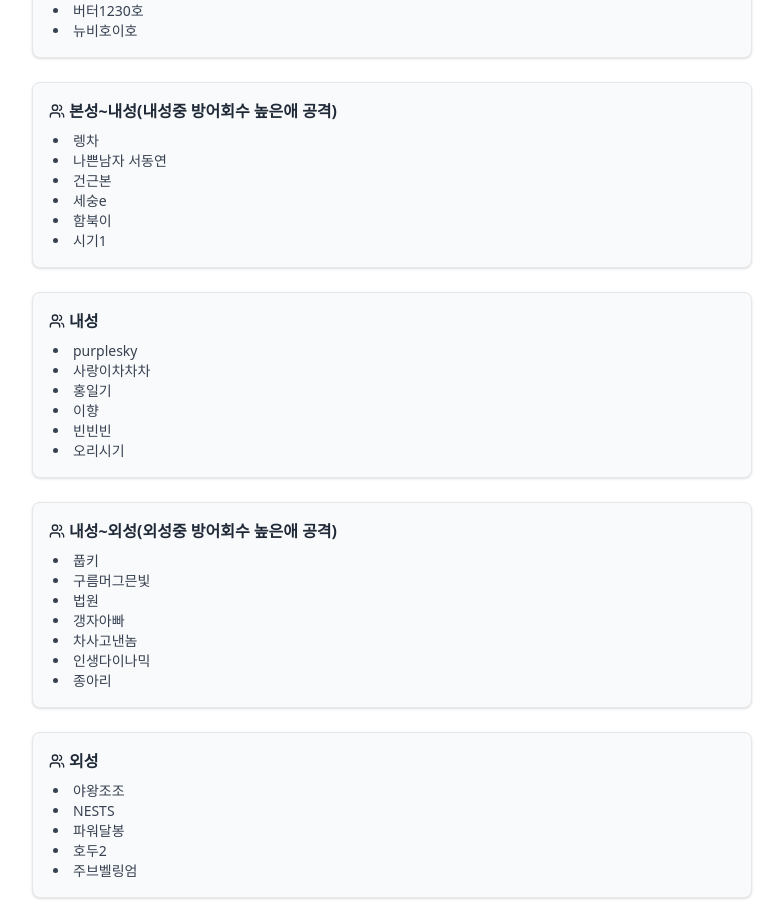
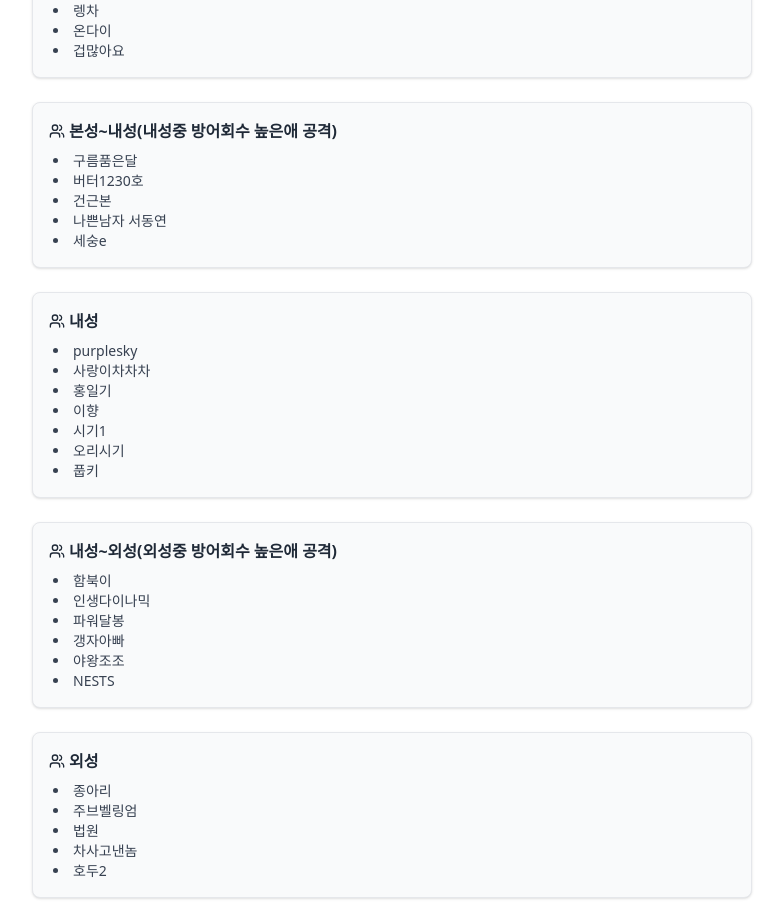
Before and after one commit to ogeongeun/snr-guide, a React (Create React App) app: page /guild-offense/setup in a window 1280 px wide. Shown: the part 180-1102 px from the top of the page, without its empty margins (248-1031 px from the left). Built offline with nearby package versions, Linux system fonts and the light colour scheme.

Commit message:
작업 내용

```diff
--- a/src/pages/GuildOffenseSetupPage.jsx
+++ b/src/pages/GuildOffenseSetupPage.jsx
@@ -3,11 +3,11 @@ import { Users } from 'lucide-react';
 
 const GuildOffenseSetupPage = () => {
   const userGroups = {
-    '본성': ['아도어','겁많아요','하이퍼울트라캡짱','버터1230호','뉴비호이호'],
-    '본성~내성(내성중 방어회수 높은애 공격)': ['렝차','나쁜남자 서동연','건근본','세숭e','함북이',"시기1"],
-    '내성': [ 'purplesky','사랑이차차차','홍일기','이향','빈빈빈','오리시기'],
-     '내성~외성(외성중 방어회수 높은애 공격)': ['풉키','구름머그믄빛','법원','갱자아빠','차사고낸놈','인생다이나믹','종아리'],
-    '외성': ['야왕조조','NESTS','파워달봉','호두2','주브벨링엄'],
+    '본성': ['아도어','뉴비호이호','빈빈빈','렝차','온다이','겁많아요'],
+    '본성~내성(내성중 방어회수 높은애 공격)': ['구름품은달','버터1230호','건근본','나쁜남자 서동연','세숭e'],
+    '내성': [ 'purplesky','사랑이차차차','홍일기','이향','시기1','오리시기','풉키'],
+     '내성~외성(외성중 방어회수 높은애 공격)': ['함북이','인생다이나믹','파워달봉','갱자아빠','야왕조조','NESTS'],
+    '외성': ['종아리','주브벨링엄','법원','차사고낸놈','호두2'],
 
   };
 
```
Also changed, not shown: 배포방법.txt.
